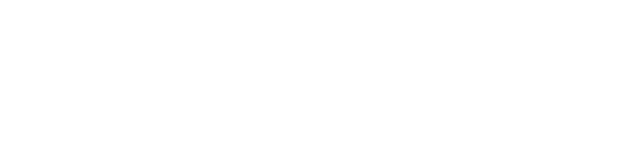
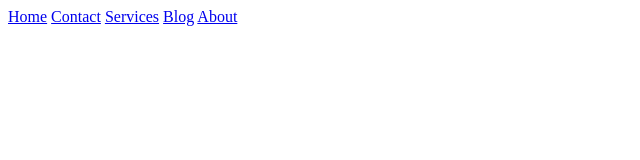
Before and after one commit to Albert-Abel/weekend-june-git, a plain HTML site: page blogdetails.html in a window 1280 px wide. Shown: the whole page, without its empty margins (0-640 px from the left). Drawn offline with Linux system fonts and the light colour scheme.

Commit message:
code updated 2nd

```diff
--- a/blogdetails.html
+++ b/blogdetails.html
@@ -0,0 +1,20 @@
+<!DOCTYPE html>
+<html lang="en">
+<head>
+    <meta charset="UTF-8">
+    <meta name="viewport" content="width=device-width, initial-scale=1.0">
+    <title>Document</title>
+    <link rel="stylesheet" href="./css/style.css">
+</head>
+<body>
+    <nav>
+        <script src="./js/app.js"></script>
+        <a href="index.html">Home</a>
+        <a href="contact.html">Contact</a>
+        <a href="services.html">Services</a>
+        <a href="blog.html">Blog</a>
+        <a href="about.html">About</a>
+
+    </nav>
+</body>
+</html>
```
Also changed, not shown: blog.html (+11 -0 lines), index.html (+1 -1 lines), services.html (+11 -0 lines), servicesdetails.html (+11 -0 lines).
